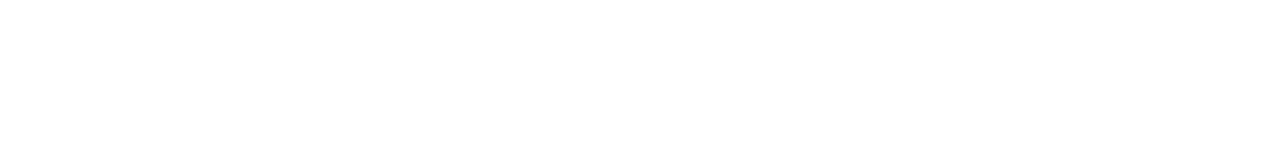
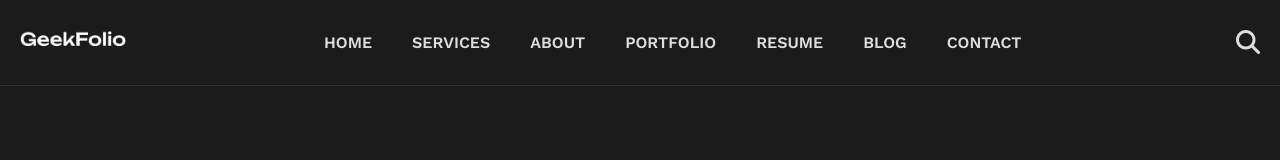
Before and after one commit to ent-mukhles/developer-portfolio-1, a plain HTML site: page index.html in a window 1280 px wide. Drawn offline with nearby package versions, Linux system fonts and the light colour scheme.

Commit message:
Header Area Added

```diff
--- a/assets/css/style.css
+++ b/assets/css/style.css
@@ -7,4 +7,54 @@ body {
     font-family: 'Open Sans', sans-serif;
     font-family: 'Sora', sans-serif;
     font-family: 'Work Sans', sans-serif;
+    background-color: #1b1b1b;
 }
+
+.container{
+    max-width: 1240px;
+    margin: 0 auto;
+}
+
+/* Header Area */
+.main-header{
+    padding: 30px 0;
+    border-bottom: 1px solid rgba(255, 255, 255, 0.1);
+}
+.wrapper{
+    display: flex;
+    justify-content: space-between;
+    align-items: center;
+
+}
+.logo-area{
+    flex: 1;
+}
+
+.logo-area img{
+    width: 35%;
+}
+
+.menu-area{
+    flex: 3;
+}
+.main-menu ul{
+    display: flex;
+    gap: 0 40px;
+    align-items: center;
+    list-style-type: none;
+}
+.main-menu ul li a{
+    color: #ddd;
+    text-decoration: none;
+    text-transform: uppercase;
+    font-weight: 600;
+    font-size: 16px;
+
+}
+
+.search-area i{
+    color: #ddd;
+    font-size: 1.5em;
+    border-right:
+}
+}
--- a/index.html
+++ b/index.html
@@ -11,13 +11,37 @@
             href="https://fonts.googleapis.com/css2?family=Open+Sans:wght@400;500;600;700&family=Sora:wght@400;500;600;700&family=Work+Sans:wght@300;400;500;600;700&display=swap"
             rel="stylesheet">
         <script src="https://kit.fontawesome.com/2cba9e18de.js" crossorigin="anonymous"></script>
-        <link rel="shortcut icon" href="assets/media/images/angular.png" type="image/x-icon">
+        <link rel="shortcut icon" href="assets/media/images/favicon.ico" type="image/x-icon">
         <link rel="stylesheet" href="assets/css/style.css" type="text/css">
         <link rel="stylesheet" href="assets/css/responsive.css" type="text/css">
     </head>
 
     <body>
-
+        <header class="main-header">
+            <div class="container">
+                <div class="wrapper">
+                    <div class="logo-area">
+                        <img src="assets/media/images/logo-light.png" alt="GeekFolio">
+                    </div>
+                    <div class="menu-area">
+                        <nav class="main-menu">
+                            <ul>
+                                <li><a href="#">home</a></li>
+                                <li><a href="#">services</a></li>
+                                <li><a href="#">about</a></li>
+                                <li><a href="#">portfolio</a></li>
+                                <li><a href="#">resume</a></li>
+                                <li><a href="#">blog</a></li>
+                                <li><a href="#">contact</a></li>
+                            </ul>
+                        </nav>
+                    </div>
+                    <div class="search-area">
+                        <i class="fa-solid fa-magnifying-glass"></i>
+                    </div>
+                </div>
+            </div>
+        </header>
     </body>
 
 </html>
```
Also changed, not shown: assets/media/images/favicon.ico (added).
